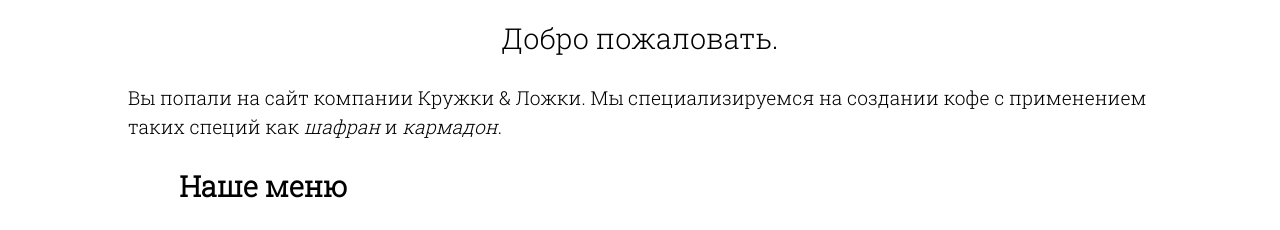
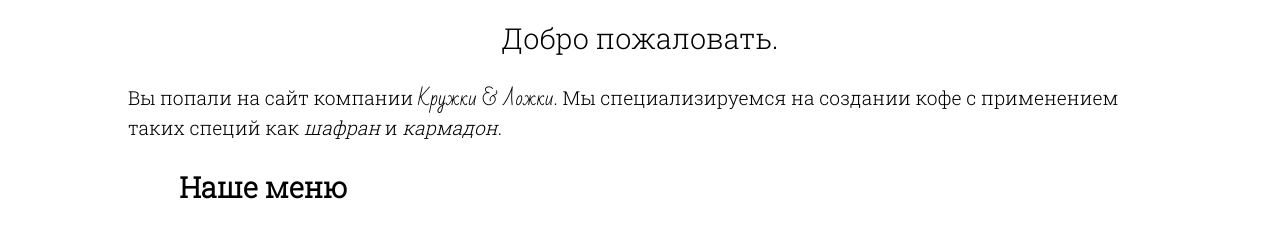
Before and after one commit to bbdk612/Anything, a plain HTML site: page Coffee/index.html in a window 1280 px wide. Shown: the part 549-779 px from the top of the page. Drawn offline with Linux system fonts and the light colour scheme.

Commit message:
little fix

```diff
--- a/Coffee/index.html
+++ b/Coffee/index.html
@@ -34,7 +34,7 @@
 			<div class="SayHi ">
 				<h2 class="head__center">Добро пожаловать.</h2>
 				<p class="description">
-					Вы попали на сайт компании <span Ralewayclass="logo">Кружки & Ложки</span>. Мы специализируемся на
+					Вы попали на сайт компании <span class="logo">Кружки & Ложки</span>. Мы специализируемся на
 					создании
 					кофе с применением таких специй как <i>шафран</i> и <i>кармадон</i>.
 				</p>
```
